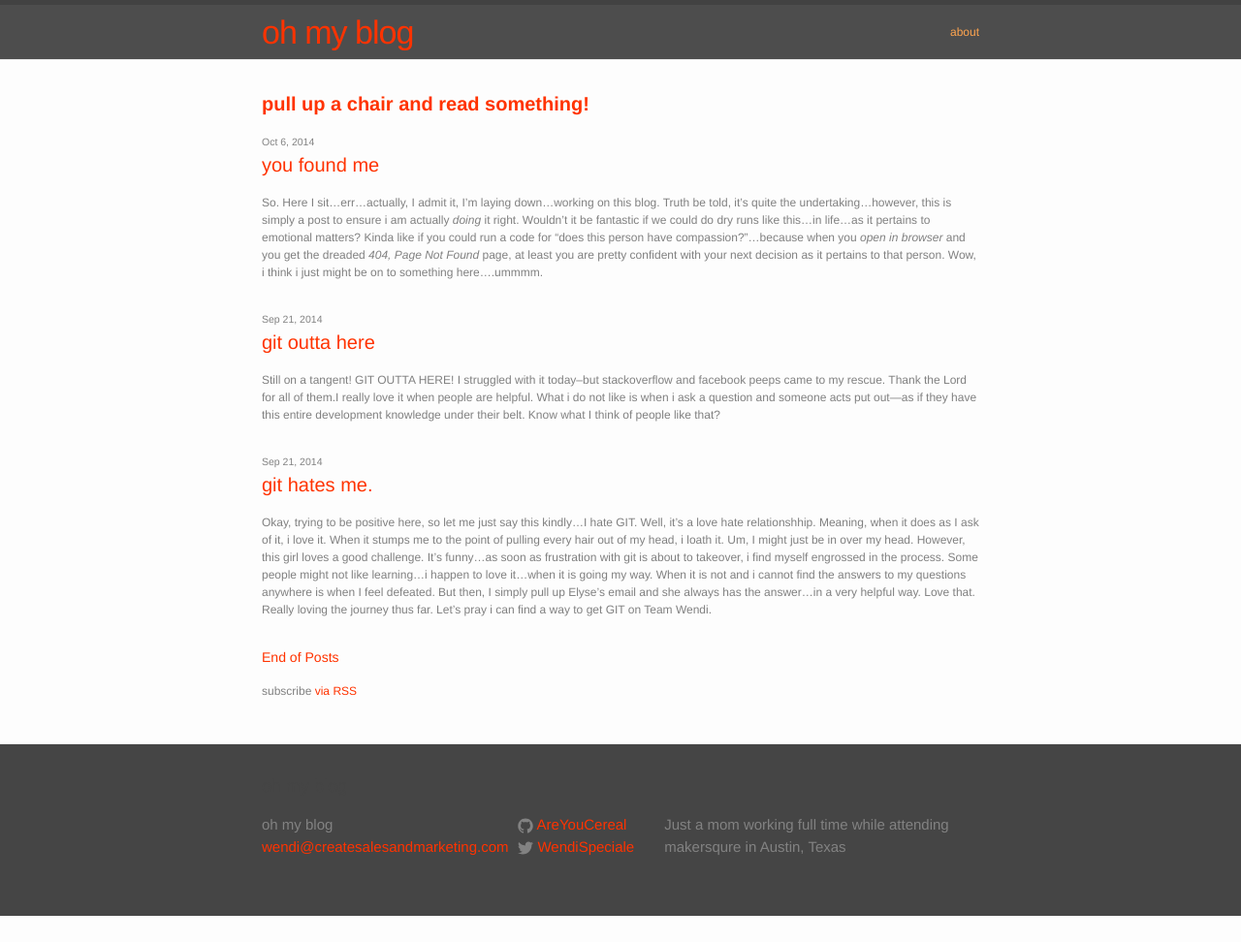
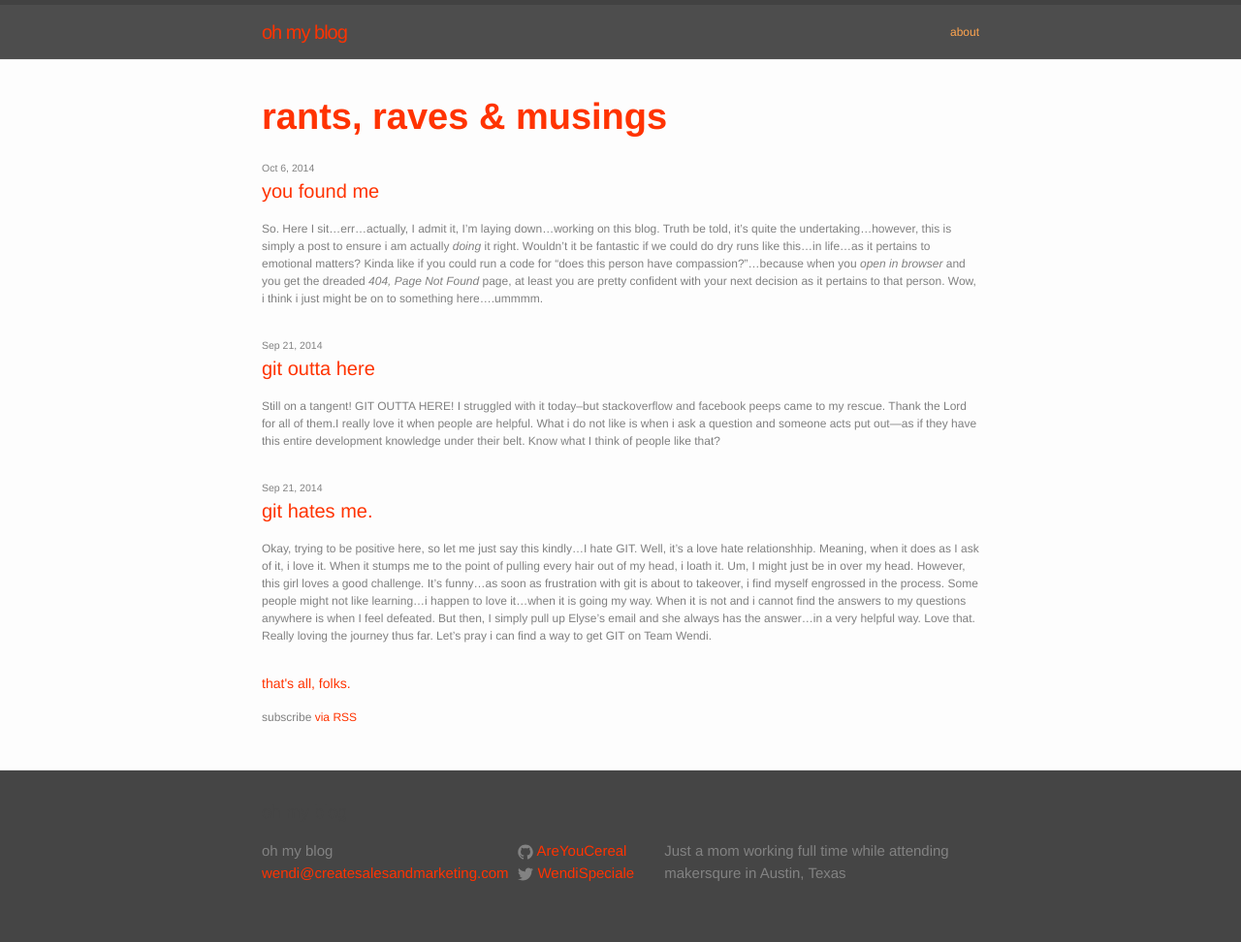
Before and after one commit to AreYouCereal/areyoucereal.github.io, a Jekyll site: the page built from index.html, in a window 1280 px wide. Shown: the whole page at 97% size. Built offline with Jekyll 4.4.1, drawn with Linux system fonts in a browser that asks for light colours; before the commit the page ends 945 px from its top, so only the background shows below that.

Commit message:
more css work

```diff
--- a/_sass/_layout.scss
+++ b/_sass/_layout.scss
@@ -12,7 +12,7 @@
 }
 
 .site-title {
-    font-size: 34px;
+    font-size: 20px;
     color: #FF3300;
     line-height: 56px;
     letter-spacing: -1px;
@@ -173,7 +173,7 @@
 }
 
 .page-heading {
-    font-size: 20px;
+    font-size: 38px;
     color: #FF3300;
     font-weight: bold;
 }
--- a/index.html
+++ b/index.html
@@ -4,7 +4,7 @@ layout: default
 
 <div class="home">
 
-  <h1 class="page-heading">pull up a chair and read something!</h1>
+  <h1 class="page-heading">rants, raves & musings</h1>
 
   <ul class="post-list">
     {% for post in site.posts %}
@@ -17,7 +17,7 @@ layout: default
        <p>{{ post.excerpt }}</p>
       </li>
     {% endfor %}
-    <h3>End of Posts</h3>
+    <h3>that's all, folks.</h3>
   </ul>
 
   <p class="rss-subscribe">subscribe <a href="{{ "/feed.xml" | prepend: site.baseurl }}">via RSS</a></p>
```
